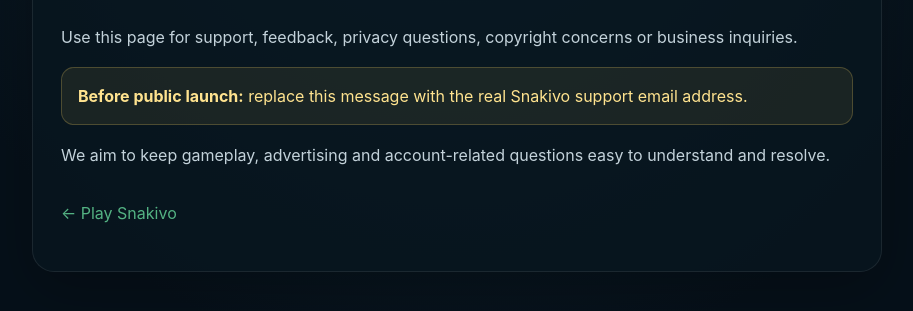
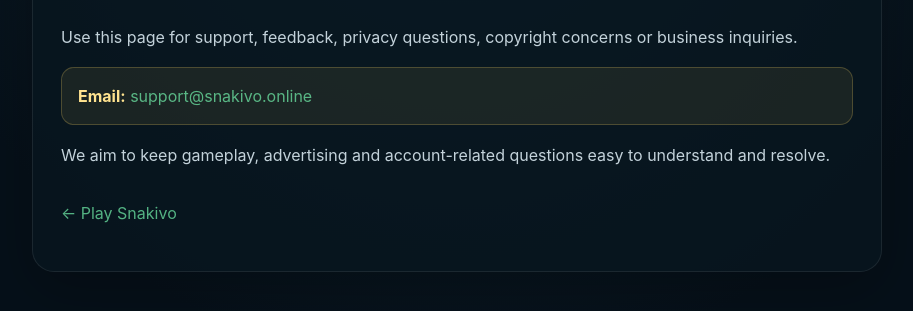
Before and after one commit to ahmedali212121/Snakivo, a website: page public/contact.html in a window 1280 px wide. Shown: the part 189-500 px from the top of the page, without its empty margins (183-1096 px from the left). Drawn offline with Linux system fonts and the light colour scheme.

Commit message:
Update Snakivo contact support email

```diff
--- a/public/contact.html
+++ b/public/contact.html
@@ -1,8 +1,23 @@
-<!doctype html><html lang="en"><head><meta charset="utf-8"><meta name="viewport" content="width=device-width,initial-scale=1">
-<meta name="robots" content="index,follow"><link rel="stylesheet" href="/styles.css"><title>Contact Snakivo — Support and Feedback</title>
-<meta name="description" content="Contact Snakivo for game support, feedback, privacy questions, copyright concerns or business inquiries."></head><body class="contentBody"><main class="legal contentPage">
-<h1>Contact Snakivo</h1>
-<p>Use this page for support, feedback, privacy questions, copyright concerns or business inquiries.</p>
-<div class="contactNotice"><strong>Before public launch:</strong> replace this message with the real Snakivo support email address.</div>
-<p>We aim to keep gameplay, advertising and account-related questions easy to understand and resolve.</p>
-<p class="backLinks"><a href="/">← Play Snakivo</a></p></main></body></html>
+<!doctype html>
+<html lang="en">
+<head>
+  <meta charset="utf-8">
+  <meta name="viewport" content="width=device-width,initial-scale=1">
+  <meta name="robots" content="index,follow">
+  <link rel="stylesheet" href="/styles.css">
+  <title>Contact Snakivo — Support and Feedback</title>
+  <meta name="description" content="Contact Snakivo for game support, feedback, privacy questions, copyright concerns or business inquiries.">
+</head>
+<body class="contentBody">
+  <main class="legal contentPage">
+    <h1>Contact Snakivo</h1>
+    <p>Use this page for support, feedback, privacy questions, copyright concerns or business inquiries.</p>
+    <div class="contactNotice">
+      <strong>Email:</strong>
+      <a href="mailto:support@snakivo.online">support@snakivo.online</a>
+    </div>
+    <p>We aim to keep gameplay, advertising and account-related questions easy to understand and resolve.</p>
+    <p class="backLinks"><a href="/">← Play Snakivo</a></p>
+  </main>
+</body>
+</html>
```
